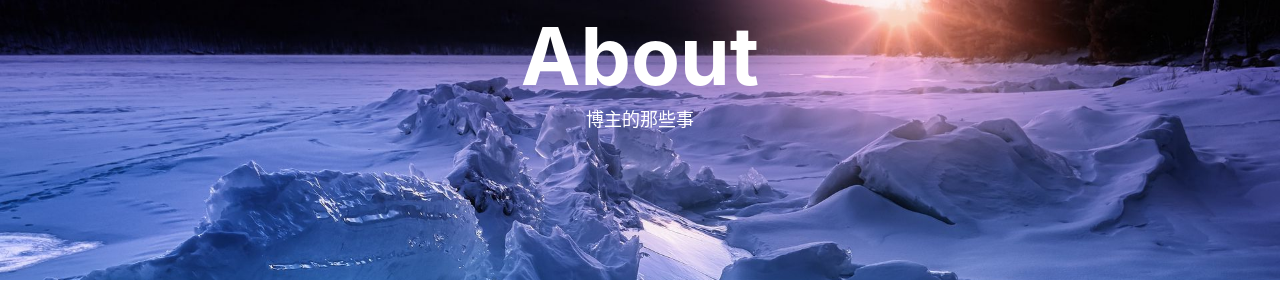
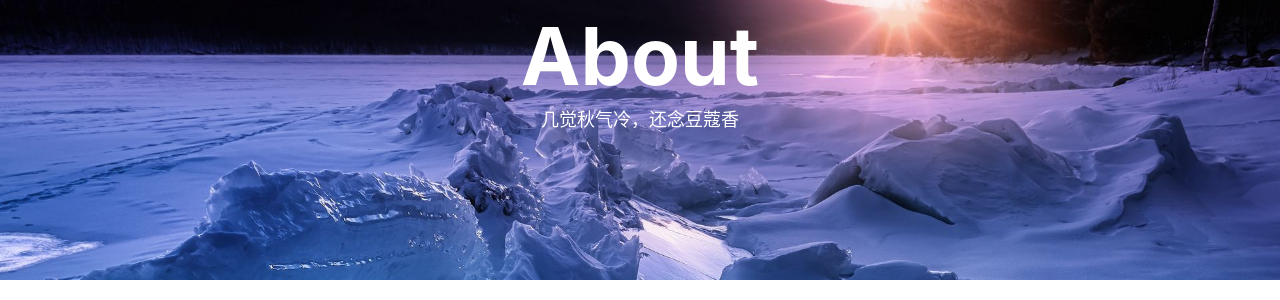
Before and after one commit to Coekjan/coekjan.github.io, a Jekyll site: the page built from 3-about.html, in a window 1280 px wide. Shown: the part 138-438 px from the top of the page. Built offline with Jekyll 4.4.1, drawn with Linux system fonts in a browser that asks for light colours; nearby versions of some CDN libraries; comment, search, counter and statistics services are not loaded.

Commit message:
Update about

```diff
--- a/3-about.html
+++ b/3-about.html
@@ -1,7 +1,7 @@
 ---
 layout: page
 title: "About"
-description: "博主的那些事"
+description: "几觉秋气冷，还念豆蔻香"
 header-img: "img/about-bg.jpg"
 ---
 
```
